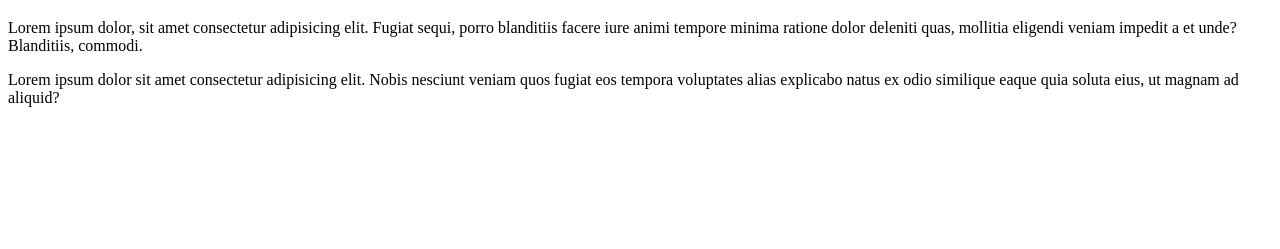
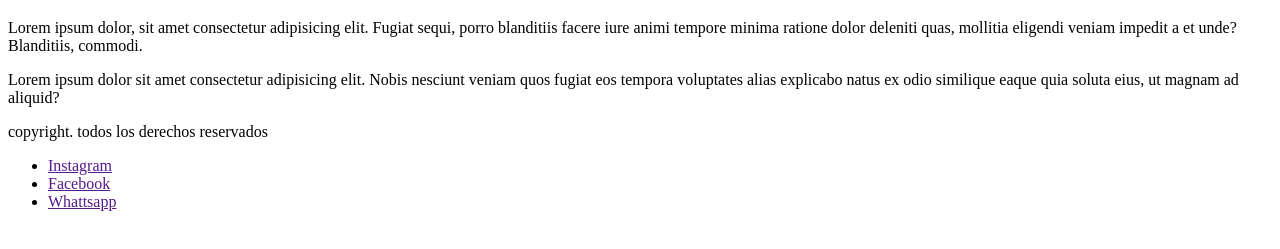
Before and after one commit to P-branco19/clase-11-github, a plain HTML site: page index.html in a window 1280 px wide. Shown: the part 61-310 px from the top of the page. Drawn offline with Linux system fonts and the light colour scheme.

Commit message:
se agrego el footer

```diff
--- a/index.html
+++ b/index.html
@@ -21,5 +21,19 @@
             <p>Lorem ipsum dolor sit amet consectetur adipisicing elit. Nobis nesciunt veniam quos fugiat eos tempora voluptates alias explicabo natus ex odio similique eaque quia soluta eius, ut magnam ad aliquid?</p>
         </article>
     </section>
+    <footer>
+        <p>copyright. todos los derechos reservados</p>
+        <ul>
+            <li>
+                <a href="">Instagram</a>
+            </li>
+            <li>
+                <a href="">Facebook</a>
+            </li>
+            <li>
+                <a href="">Whattsapp</a>
+            </li>
+        </ul>
+    </footer>
 </body>
 </html>
```
